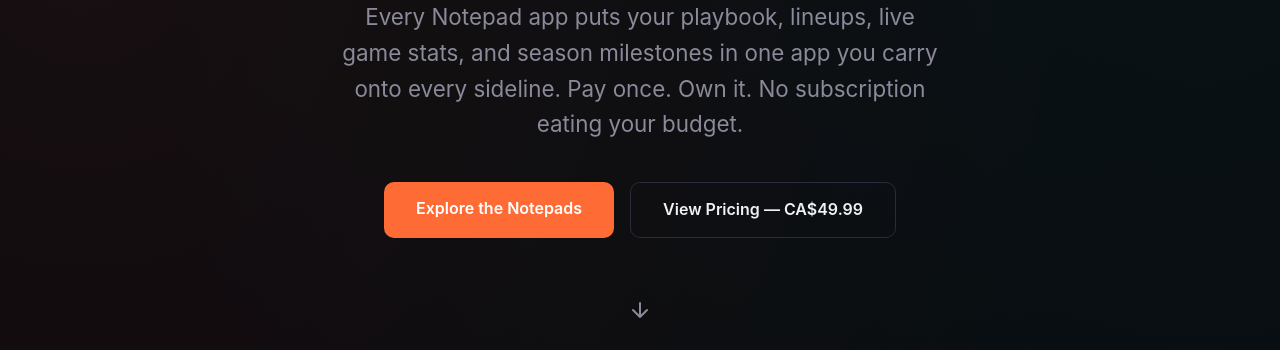
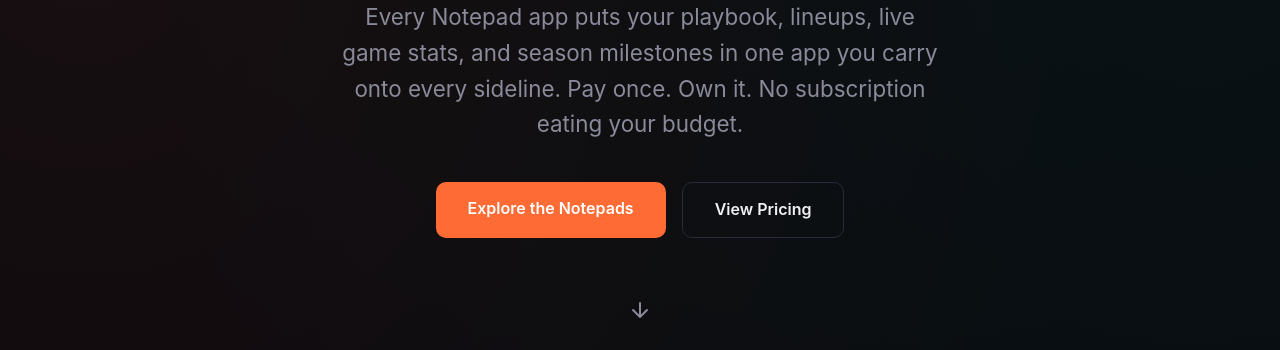
Before and after one commit to PapiJV/valenciasolution-website, a plain HTML site: page index.html in a window 1280 px wide. Shown: the part 450-800 px from the top of the page. Drawn offline with Linux system fonts and the light colour scheme.

Commit message:
Remove pricing detail from secondary button

```diff
--- a/index.html
+++ b/index.html
@@ -762,7 +762,7 @@
             <p>Every Notepad app puts your playbook, lineups, live game stats, and season milestones in one app you carry onto every sideline. Pay once. Own it. No subscription eating your budget.</p>
             <div class="hero-buttons">
                 <a href="#products" class="btn btn-primary">Explore the Notepads</a>
-                <a href="#products" class="btn btn-secondary">View Pricing — CA$49.99</a>
+                <a href="#products" class="btn btn-secondary">View Pricing</a>
             </div>
         </div>
         <div class="scroll-indicator">
```
